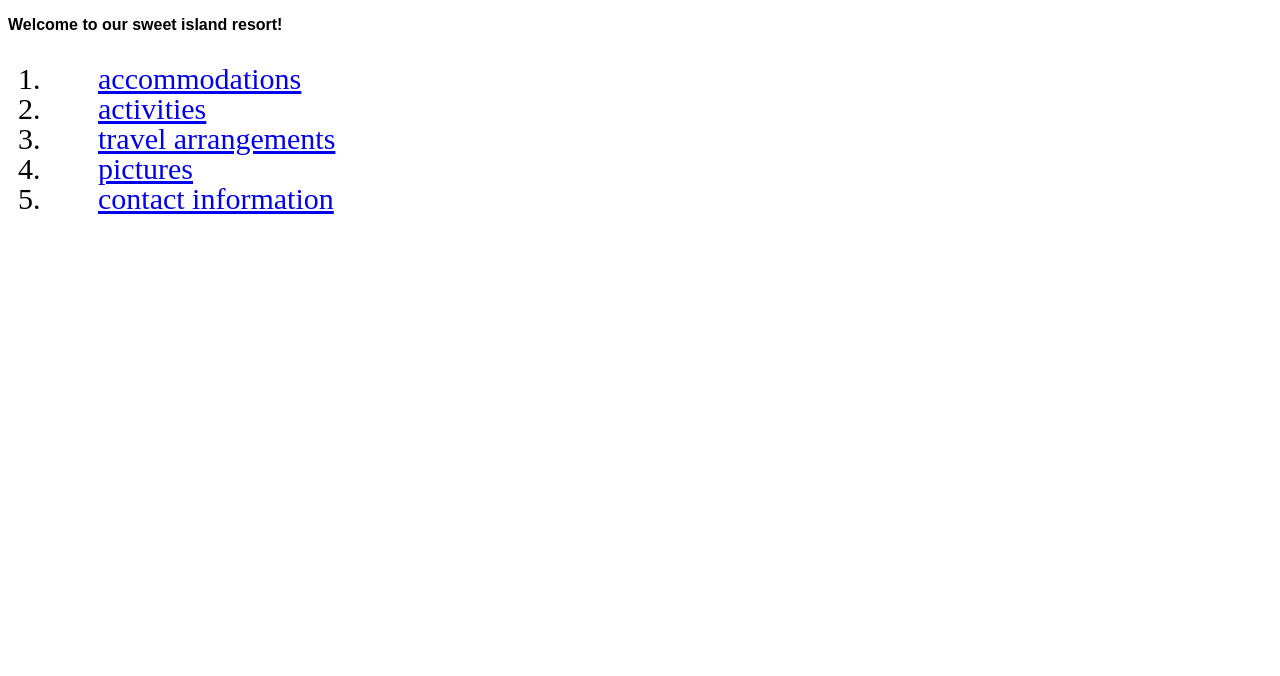
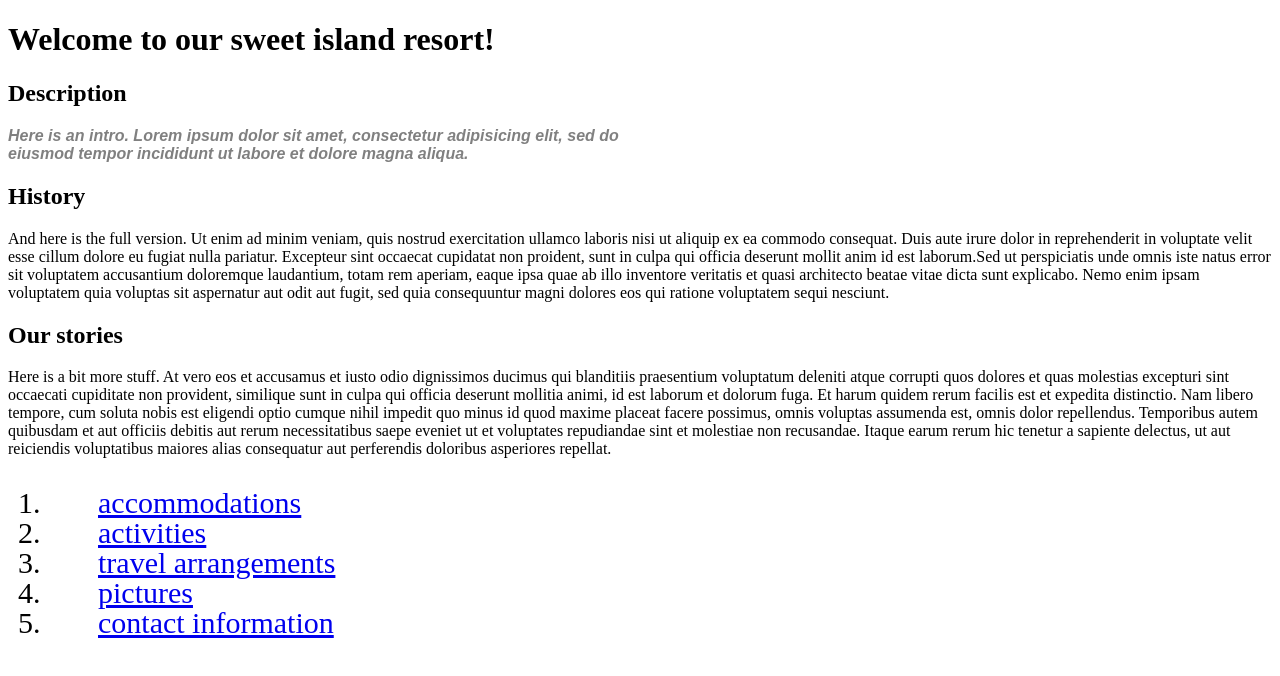
Before and after one commit to QIANQIANHU/resort, a plain HTML site: page index.html in a window 1280 px wide. Drawn offline with Linux system fonts and the light colour scheme.

Commit message:
add css classes

```diff
--- a/css/styles.css
+++ b/css/styles.css
@@ -1,6 +1,9 @@
-p {
+p.intro {
   font-family: sans-serif;
   font-weight: bold;
+  width: 50%;
+  font-style: italic;
+  color: grey;
 }
 
 ol {
--- a/index.html
+++ b/index.html
@@ -5,10 +5,32 @@
     <title>Resort homepage</title>
   </head>
   <body>
-    <p>
+    <h1>
       Welcome to our sweet island resort!
-    </p>
-    <ol>
+    </h1>
+
+    <h2>
+      Description
+    </h2>
+
+      <p class="intro">
+       Here is an intro. Lorem ipsum dolor sit amet, consectetur adipisicing elit, sed do eiusmod tempor incididunt ut labore et dolore magna aliqua.
+      </p>
+    <h2>
+      History
+    </h2>
+      <p class="history">
+       And here is the full version. Ut enim ad minim veniam, quis nostrud exercitation ullamco laboris nisi ut aliquip ex ea commodo consequat. Duis aute irure dolor in reprehenderit in voluptate velit esse cillum dolore eu fugiat nulla pariatur. Excepteur sint occaecat cupidatat non proident, sunt in culpa qui officia deserunt mollit anim id est laborum.Sed ut perspiciatis unde omnis iste natus error sit voluptatem accusantium doloremque laudantium, totam rem aperiam, eaque ipsa quae ab illo inventore veritatis et quasi architecto beatae vitae dicta sunt explicabo. Nemo enim ipsam voluptatem quia voluptas sit aspernatur aut odit aut fugit, sed quia consequuntur magni dolores eos qui ratione voluptatem sequi nesciunt.
+      </p>
+    <h2>
+      Our stories
+    </h2>
+      <p class="history">
+       Here is a bit more stuff. At vero eos et accusamus et iusto odio dignissimos ducimus qui blanditiis praesentium voluptatum deleniti atque corrupti quos dolores et quas molestias excepturi sint occaecati cupiditate non provident, similique sunt in culpa qui officia deserunt mollitia animi, id est laborum et dolorum fuga. Et harum quidem rerum facilis est et expedita distinctio. Nam libero tempore, cum soluta nobis est eligendi optio cumque nihil impedit quo minus id quod maxime placeat facere possimus, omnis voluptas assumenda est, omnis dolor repellendus. Temporibus autem quibusdam et aut officiis debitis aut rerum necessitatibus saepe eveniet ut et voluptates repudiandae sint et molestiae non recusandae. Itaque earum rerum hic tenetur a sapiente delectus, ut aut reiciendis voluptatibus maiores alias consequatur aut perferendis doloribus asperiores repellat.
+      </p>
+
+
+    <ol class="list">
         <li><a href="accommodations.html">accommodations</a></li>
         <li><a href="activities.html">activities</a></li>
         <li><a href="travel.html">travel arrangements</a></li>
```
